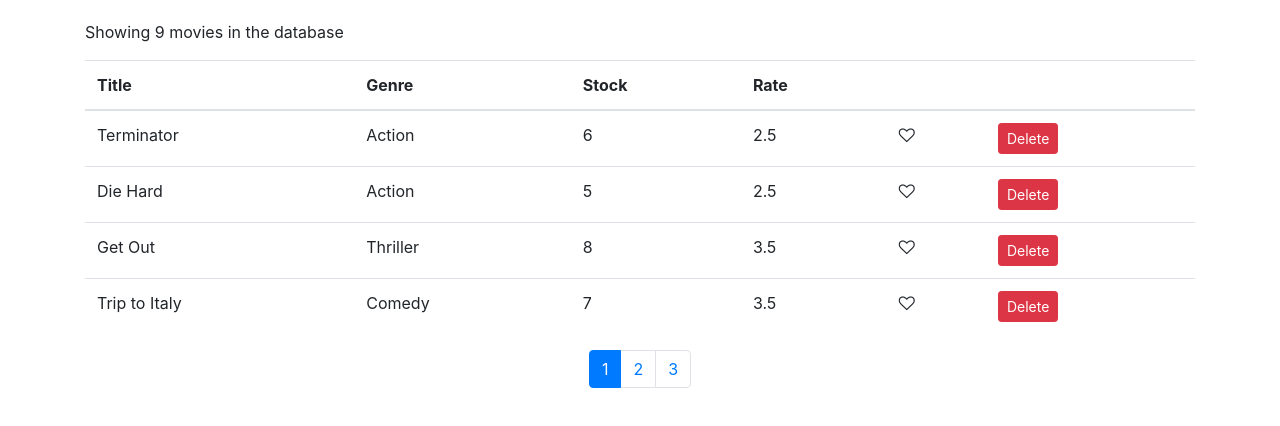
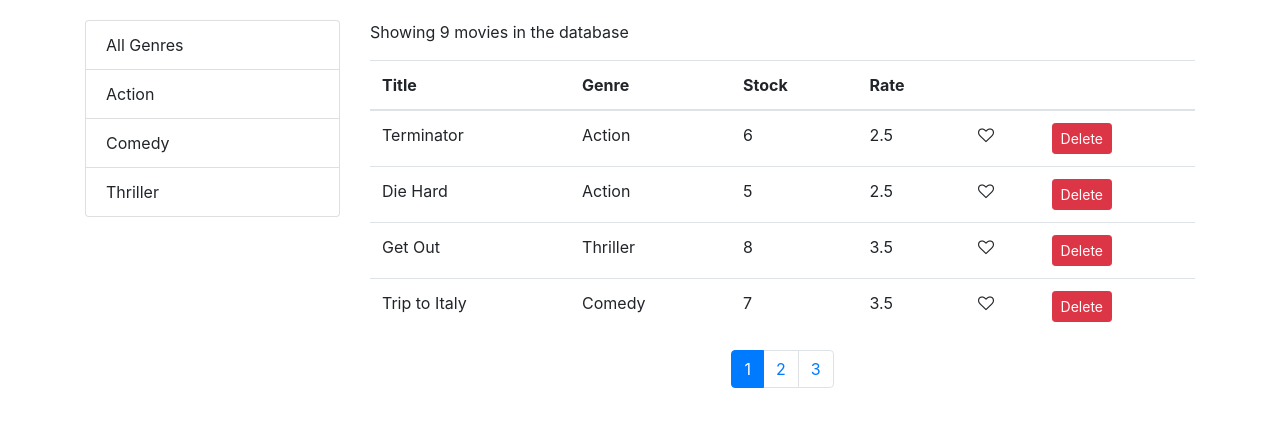
Before and after one commit to SebBird/vidlyapp, a React (Create React App) app: page / in a window 1280 px wide. Shown: the top 426 px of the page. Built offline with nearby package versions, Linux system fonts and the light colour scheme.

Commit message:
add listgroup cmp

```diff
--- a/package.json
+++ b/package.json
@@ -9,6 +9,7 @@
     "bootstrap": "^4.6.0",
     "font-awesome": "^4.7.0",
     "lodash": "^4.17.21",
+    "prop-types": "^15.6.2",
     "react": "^17.0.2",
     "react-dom": "^17.0.2",
     "react-scripts": "4.0.3",
--- a/src/components/Movies.jsx
+++ b/src/components/Movies.jsx
@@ -1,15 +1,25 @@
 import React, { Component } from "react";
-import { getMovies } from "../services/fakeMovieService";
 import LikeButton from "./common/LikeButton";
 import Pagination from "./common/Pagination";
+import ListGroup from "./common/ListGroup";
+import { getMovies } from "../services/fakeMovieService";
 import { paginate } from "../utils/paginate";
+import { getGenres } from "../services/fakeGenreService";
 
 class Movies extends Component {
   state = {
-    movies: getMovies(),
+    movies: [],
+    genres: [],
     pageSize: 4,
     currentPage: 1,
+    selectedGenre: "",
   };
+
+  componentDidMount() {
+    const genres = [{ name: "All Genres" }, ...getGenres()];
+
+    this.setState({ movies: getMovies(), genres });
+  }
 
   handleDelete = (movie) => {
     const movies = this.state.movies.filter((m) => m._id !== movie._id);
@@ -28,17 +38,36 @@
     this.setState({ currentPage: page });
   };
 
+  handleGenreSelect = (genre) => {
+    this.setState({ selectedGenre: genre, currentPage: 1 });
+    console.log(genre);
+  };
+
   render() {
     const { length: count } = this.state.movies;
-    const { pageSize, currentPage, movies } = this.state;
+    const { pageSize, currentPage, movies, selectedGenre } = this.state;
 
     if (count === 0) return <p>There are no movies</p>;
 
-    const currentMovies = paginate(movies, currentPage, pageSize);
+    const filtered =
+      selectedGenre && selectedGenre._id
+        ? movies.filter((m) => m.genre._id === selectedGenre._id)
+        : movies;
+    const currentMovies = paginate(filtered, currentPage, pageSize);
 
     return (
       <React.Fragment>
-        <p>Showing {count} movies in the database</p>
+        <div className="row">
+          <div className="col-3">
+            <ListGroup
+              items={this.state.genres}
+              selectedItem={this.state.selectedGenre}
+              onItemSelect={this.handleGenreSelect}
+            />
+          </div>
+          <div className="col">
+            {" "}
+            <p>Showing {filtered.length} movies in the database</p>
             <table className="table">
               <thead>
                 <tr>
@@ -76,11 +105,13 @@
               </tbody>
             </table>
             <Pagination
-          itemsCount={count}
+              itemsCount={filtered.length}
               pageSize={pageSize}
               currentPage={currentPage}
               onPageChange={this.handlePageChange}
             />
+          </div>
+        </div>
       </React.Fragment>
     );
   }
--- /dev/null
+++ b/src/components/common/ListGroup.jsx
@@ -0,0 +1,38 @@
+import React, { Component } from "react";
+
+const ListGroup = (props) => {
+  const {
+    items,
+    textProperty,
+    valueProperty,
+    selectedItem,
+    onItemSelect,
+  } = props;
+
+  return (
+    <ul className="list-group">
+      {items.map((item) => {
+        return (
+          <li
+            key={item[valueProperty]}
+            className={
+              item === selectedItem
+                ? "list-group-item active"
+                : "list-group-item"
+            }
+            onClick={() => onItemSelect(item)}
+          >
+            {item[textProperty]}
+          </li>
+        );
+      })}
+    </ul>
+  );
+};
+
+ListGroup.defaultProps = {
+  textProperty: "name",
+  valueProperty: "_id",
+};
+
+export default ListGroup;
```
Also changed, not shown: src/components/common/Pagination.jsx (+8 -0 lines), 1 other file (tests, documents, lock files or other folders). Lines whose indentation alone changed are shown as unchanged.
